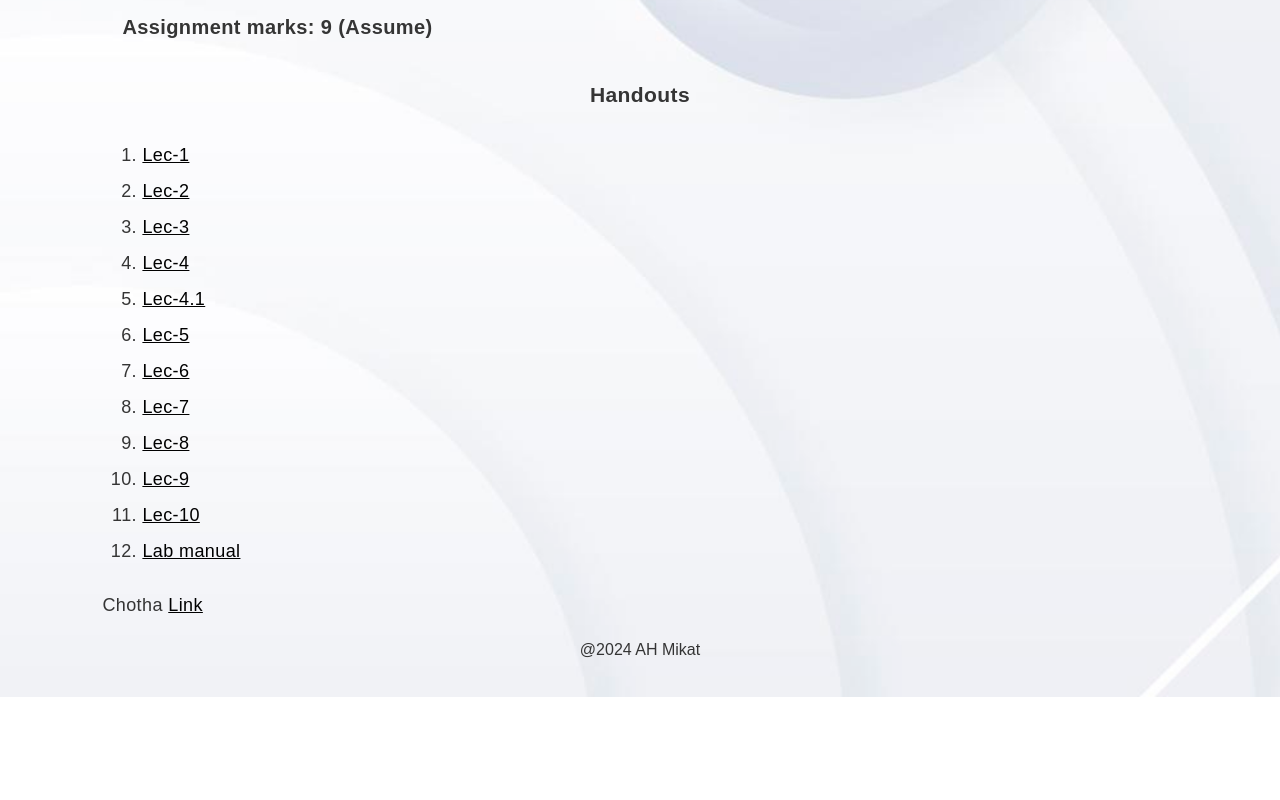
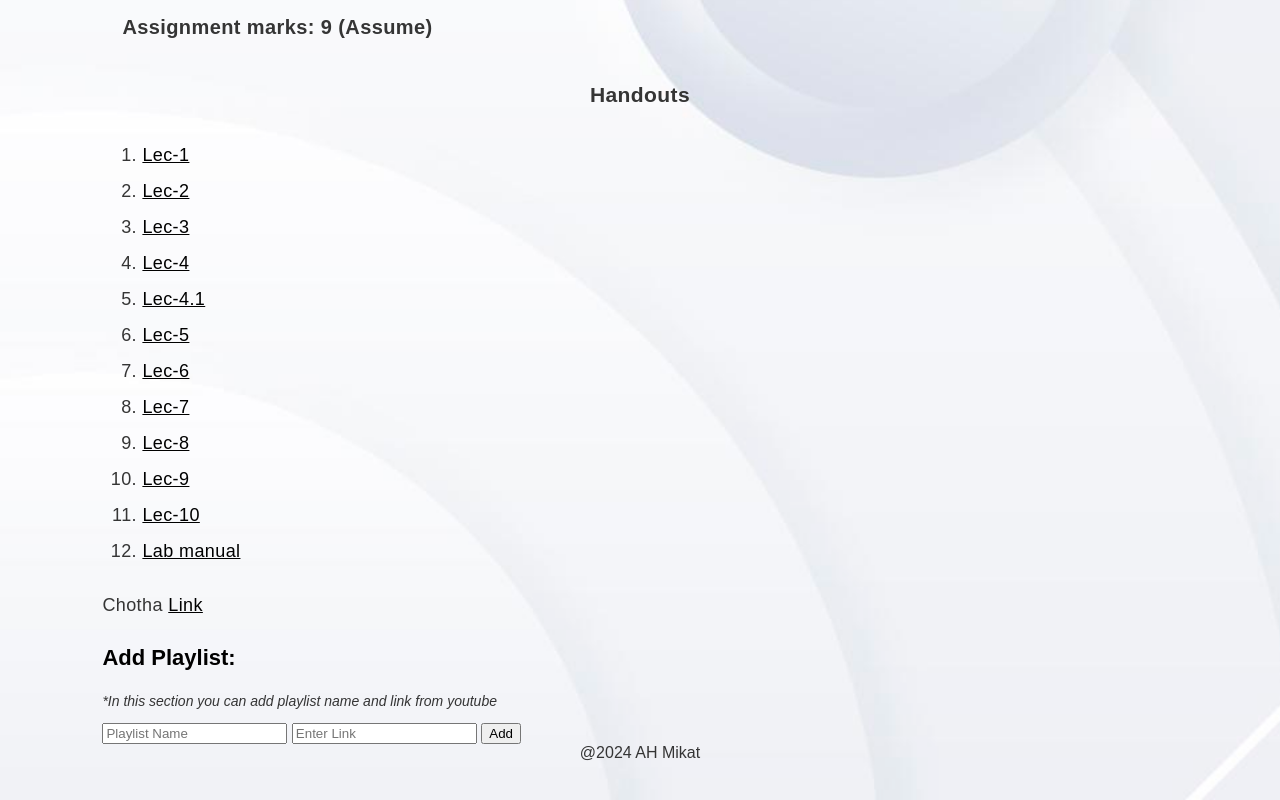
Before and after one commit to Hossain86/DLD, a plain HTML site: page index.html in a window 1280 px wide. Shown: the part 1865-2665 px from the top of the page. Before the commit the page ends 2562 px from the top, so only its background shows below. Drawn offline with Linux system fonts and the light colour scheme.

Commit message:
Update index.html

```diff
--- a/index.html
+++ b/index.html
@@ -27,7 +27,7 @@
 
     </p>
   </div>
-    <img class="image" src="sir.png" alt="">
+
  </div>
 
   <div class="course-description">
@@ -104,6 +104,14 @@
     </ol>
     <p>Chotha <a target="_blank" style="color: #000;"href="">Link</a></p>
   </div>
+  <p style="font-size: 22px; font-weight: bold;color: #000;">Add Playlist:</p>
+  <p style="font-size: 14px; font-style: italic;">*In this section you can add playlist name and link from youtube</p>
+  <div class="todo-input-grid">
+    <input type="text" placeholder="Playlist Name" class="js-name-input name-input">
+    <input type="text" placeholder="Enter Link" class="js-due-date-input due-date-input">
+    <button class="add-todo-button js-add-todo-button">Add</button>
+  </div>
+  <div class="js-todo-list todo-grid"></div>
   <footer style="text-align: center;">@2024 AH Mikat</footer>
 </body>
 </html>
```
